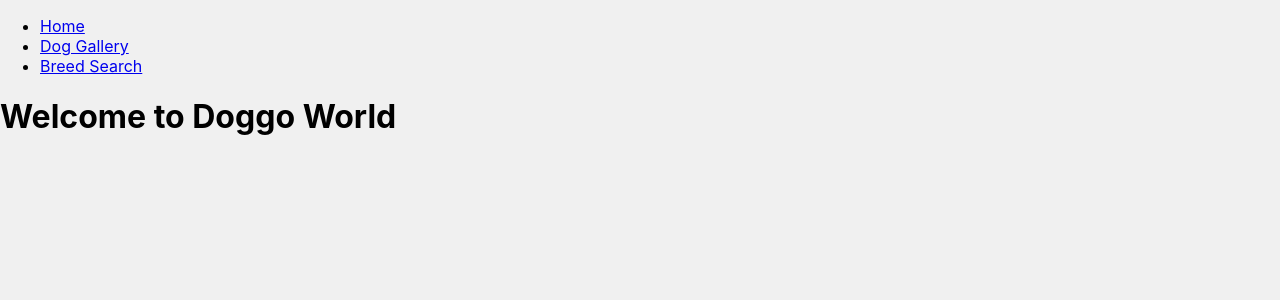
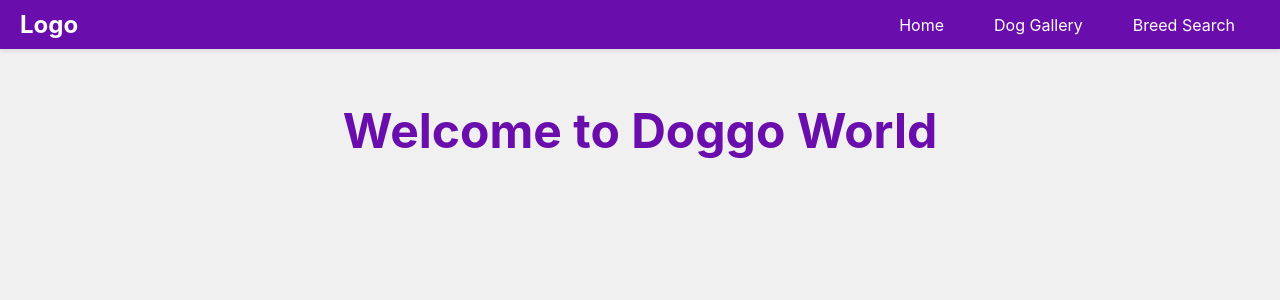
Before and after one commit to Yasmineibr1/dogs_react_app, a React (Create React App) app: page / in a window 1280 px wide. Shown: the top 300 px of the page. Built offline with nearby package versions, Linux system fonts and the light colour scheme; no server answers.

Commit message:
Navbar added

```diff
--- a/src/App.js
+++ b/src/App.js
@@ -3,21 +3,14 @@ import './App.scss';
 import Home from './components/Home';
 import DogGallery from './components/Dog gallery';
 import DogBreedSearch from './components/Dog breed search';
-import { BrowserRouter as Router, Route, Routes, Link } from 'react-router-dom';
+import Navbar from './components/Navbar/navbar';
+import { BrowserRouter as Router, Route, Routes} from 'react-router-dom';
 
 function App() {
   return (
     <Router>
       <div>
-        <nav>
-          <ul>
-            <li><Link to="/">Home</Link></li>
-            <li><Link to="/gallery">Dog Gallery</Link></li>
-            <li><Link to="/breedsearch">Breed Search</Link></li>
-
-          </ul>
-        </nav>
-
+      <Navbar />
         <Routes>
           <Route path="/" element={<Home />} />
           <Route path="/gallery" element={<DogGallery />} />
--- a/src/components/Home/index.js
+++ b/src/components/Home/index.js
@@ -1,4 +1,5 @@
 import React, { useState, useEffect } from 'react';
+import './index.scss';  // Assure-toi d'importer le fichier SCSS
 
 function Home() {
   const [randomDog, setRandomDog] = useState('');
@@ -10,9 +11,13 @@ function Home() {
   }, []);
 
   return (
-    <div>
-      <h1>Welcome to Doggo World</h1>
-      {randomDog && <img src={randomDog} alt="Random Dog" style={{ width: '100%' }} />}
+    <div className="home-page">
+      <h1 className="home-title">Welcome to Doggo World</h1>
+      {randomDog && (
+        <div className="image-container">
+          <img src={randomDog} alt="Random Dog" className="random-dog-image" />
+        </div>
+      )}
     </div>
   );
 }
--- a/src/components/Home/index.scss
+++ b/src/components/Home/index.scss
@@ -0,0 +1,57 @@
+@import '../../styles/variables';
+@import '../../styles/mixins';
+@import '../../styles/queries';
+
+.home-page {
+  text-align: center;
+  padding: 20px;
+
+  .home-title {
+    font-size: 3rem;
+    color: $primary-color;
+    margin-bottom: 20px;
+
+    @include transition(color, 0.3s, ease-in-out);
+  }
+
+  .image-container {
+    max-width: 600px;
+    margin: 0 auto;
+    border: 1px solid $secondary-color;
+    @include border-radius(8px);
+    overflow: hidden;
+    box-shadow: 0 4px 8px rgba(0, 0, 0, 0.1);
+
+    .random-dog-image {
+      width: 100%;
+      height: auto;
+      object-fit: cover;
+    }
+
+    &:hover {
+      transform: scale(1.05);
+      transition: transform 0.3s ease-in-out;
+    }
+  }
+}
+
+/* Media Queries */
+@include respond-to(sm) {
+  .home-title {
+    font-size: 2rem;
+  }
+
+  .image-container {
+    max-width: 100%;
+  }
+}
+
+@include respond-to(md) {
+  .home-title {
+    font-size: 2.5rem;
+  }
+
+  .image-container {
+    max-width: 80%;
+  }
+}
--- /dev/null
+++ b/src/components/Navbar/navbar.js
@@ -0,0 +1,33 @@
+import React, { useState } from 'react';
+import { Link } from 'react-router-dom';
+import './navbar.scss';
+
+function Navbar() {
+  const [isMenuOpen, setMenuOpen] = useState(false);
+
+  const toggleMenu = () => {
+    setMenuOpen(!isMenuOpen);
+  };
+
+  const closeMenu = () => {
+    setMenuOpen(false);
+  };
+
+  return (
+    <nav className="navbar">
+      <div className="navbar-logo">
+        <Link to="/">Logo</Link>
+      </div>
+      <button className="navbar-menu" onClick={toggleMenu}>
+        &#9776; {/* Icône du menu hamburger */}
+      </button>
+      <ul className={`navbar-links ${isMenuOpen ? 'active' : ''}`}>
+        <li><Link to="/" onClick={closeMenu}>Home</Link></li>
+        <li><Link to="/gallery" onClick={closeMenu}>Dog Gallery</Link></li>
+        <li><Link to="/breedsearch" onClick={closeMenu}>Breed Search</Link></li>
+      </ul>
+    </nav>
+  );
+}
+
+export default Navbar;
--- /dev/null
+++ b/src/components/Navbar/navbar.scss
@@ -0,0 +1,80 @@
+@import '../../styles/variables';
+@import '../../styles/mixins';
+@import '../../styles/queries';
+
+.navbar {
+  background-color: $primary-color;
+  padding: 10px 20px;
+  display: flex;
+  justify-content: space-between;
+  align-items: center;
+  box-shadow: 0 2px 4px rgba(0, 0, 0, 0.1);
+
+  .navbar-logo a {
+    color: #fff;
+    font-size: 1.5rem;
+    text-decoration: none;
+    font-weight: bold;
+  }
+
+  .navbar-menu {
+    display: none;
+    background-color: $primary-color;
+    padding: 10px;
+    border: none;
+    cursor: pointer;
+    font-size: 1.5rem;
+    color: #fff;
+    @include respond-to(sm) {
+      display: block;
+    }
+  }
+
+  .navbar-links {
+    list-style: none;
+    margin: 0;
+    padding: 0;
+    display: flex;
+    transition: max-height 0.3s ease;
+
+    li {
+      margin: 0 15px;
+
+      a {
+        color: #fff;
+        text-decoration: none;
+        font-size: 1rem;
+        padding: 5px 10px;
+        transition: background-color 0.3s ease, color 0.3s ease;
+
+        &:hover {
+          background-color: $secondary-color;
+          color: #fff;
+          border-radius: 4px;
+        }
+      }
+    }
+  }
+
+  .navbar-links.active {
+    display: flex;
+    flex-direction: column;
+    position: absolute;
+    top: 60px;
+    right: 10px;
+    background-color: $primary-color;
+    padding: 10px;
+    border-radius: 4px;
+    box-shadow: 0 4px 8px rgba(0, 0, 0, 0.1);
+  }
+}
+
+@include respond-to(sm) {
+  .navbar-links {
+    display: none; // Cacher les liens pour les petits écrans par défaut
+  }
+
+  .navbar-menu.active + .navbar-links {
+    display: flex; // Afficher les liens lorsque le menu est ouvert
+  }
+}
--- a/src/styles/_mixins.scss
+++ b/src/styles/_mixins.scss
@@ -1,8 +1,29 @@
 
 @mixin border-radius($radius) {
-    border-radius: $radius;
+  border-radius: $radius;
+}
+
+@mixin transition($property, $duration, $timing-function) {
+  transition: $property $duration $timing-function;
+}
+
+// Mixin pour les media queries
+@mixin respond-to($breakpoint) {
+  @if $breakpoint == sm {
+    @media (max-width: $breakpoint-sm) {
+      @content;
+    }
+  } @else if $breakpoint == md {
+    @media (max-width: $breakpoint-md) {
+      @content;
+    }
+  } @else if $breakpoint == lg {
+    @media (max-width: $breakpoint-lg) {
+      @content;
+    }
+  } @else if $breakpoint == xl {
+    @media (max-width: $breakpoint-xl) {
+      @content;
+    }
   }
-
-  @mixin transition($property, $duration, $timing-function) {
-    transition: $property $duration $timing-function;
-  }
+}
```
